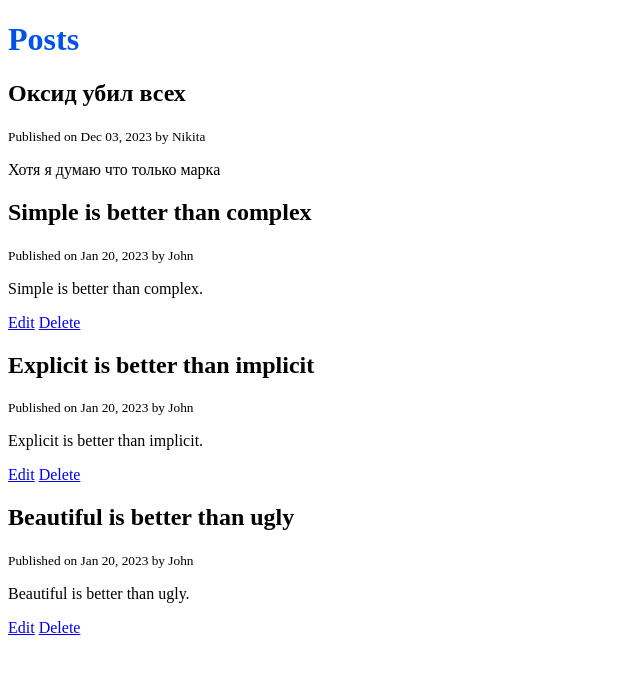
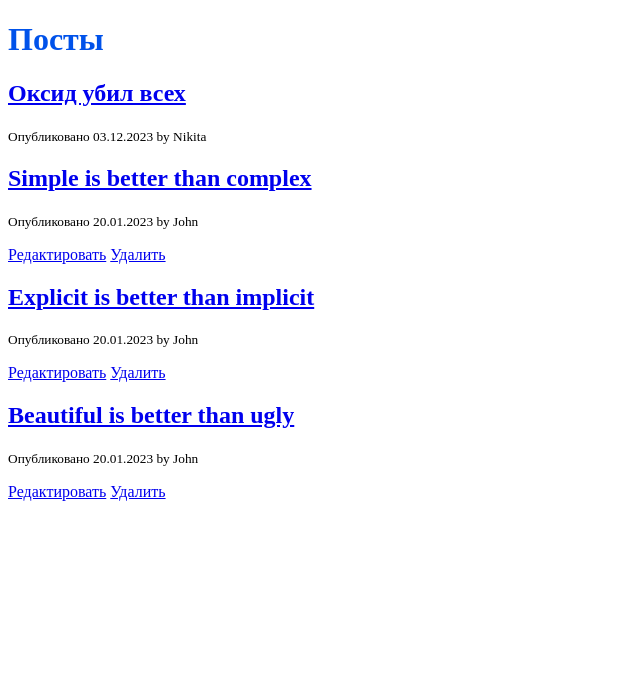
Before and after one commit to rickonetik/blog-jango, a Django app: page / in a window 1280 px wide. Shown: the part 26-700 px from the top of the page, without its empty margins (0-640 px from the left). Run offline with Django 4.2, Linux system fonts and the light colour scheme; a user stored in the database is signed in; data comes from the database, SQL or seed files in the repository.

Commit message:
link post

```diff
--- a/blog/templates/blog/home.html
+++ b/blog/templates/blog/home.html
@@ -1,18 +1,16 @@
 {% extends 'base.html' %}
 
 {% block content %}
-<h1>Posts</h1>
+  <h1>Посты</h1>
   {% for post in posts %}
-		<h2>{{ post.title }}</h2>
-		<small>Published on {{ post.published_at | date:"M d, Y" }} by {{ post.author | title}}</small>
-		<p>{{ post.content }}</p>
+    <h2><a href="{% url 'post-detail' post.id %}">{{ post.title }}</a></h2>
+    <small>Опубликовано {{ post.published_at | date:"d.m.Y" }} by {{ post.author | title }}</small>
 
     {% if request.user.is_authenticated and request.user == post.author %}
       <p>
-			<a href="{% url 'post-edit' post.id %}">Edit</a>
-			<a href="{% url 'post-delete' post.id%}">Delete</a>
+        <a href="{% url 'post-edit' post.id %}">Редактировать</a>
+        <a href="{% url 'post-delete' post.id %}">Удалить</a>
       </p>
     {% endif %}
-
   {% endfor %}
 {% endblock content %}
--- a/blog/urls.py
+++ b/blog/urls.py
@@ -3,6 +3,7 @@ from . import views
 
 urlpatterns = [
     path('', views.home, name='posts'),
+    path('post/<int:pk>/', views.post_detail, name='post-detail'),
     path('post/create', views.create_post, name='post-create'),
     path('post/edit/<int:id>/', views.edit_post, name='post-edit'),
     path('post/delete/<int:id>/', views.delete_post, name='post-delete'),
--- a/blog/views.py
+++ b/blog/views.py
@@ -54,6 +54,10 @@ def create_post(request):
             return render(request,'blog/post_form.html',{'form':form})
 
 
+def post_detail(request, pk):
+    post = get_object_or_404(Post, pk=pk)
+    return render(request, 'blog/post_detail.html', {'post': post})
+
 
 def home(request):
     posts = Post.objects.all()
```
Also changed, not shown: blog/templates/blog/post_detail.html (added, +8 -0 lines). Lines whose indentation alone changed are shown as unchanged.
